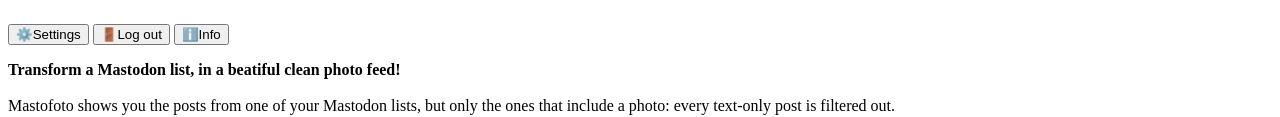
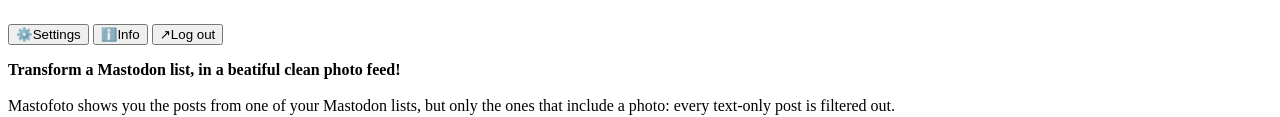
Before and after one commit to amelandri/Mastofoto, a website with bundled scripts: page index.html in a window 1280 px wide. Shown: the part 302-419 px from the top of the page. Built offline with nearby package versions, Linux system fonts and the light colour scheme.

Commit message:
Changed logout icon

```diff
--- a/index.html
+++ b/index.html
@@ -23,8 +23,9 @@
     </div>
     <div id="session-info">
       <button id="change-list-btn" class="hidden" aria-label="Settings" title="Settings"><span class="btn-icon">⚙️</span><span class="btn-label">Settings</span></button>
-      <button id="logout-btn" class="hidden" aria-label="Log out" title="Log out"><span class="btn-icon">🚪</span><span class="btn-label">Log out</span></button>
       <button id="info-btn" aria-label="About Mastofoto" title="About Mastofoto"><span class="btn-icon">ℹ️</span><span class="btn-label">Info</span></button>
+      <button id="logout-btn" class="hidden" aria-label="Log out" title="Log out"><span class="btn-icon">↗</span><span class="btn-label">Log out</span></button>
+
     </div>
   </div>
 </header>
```
